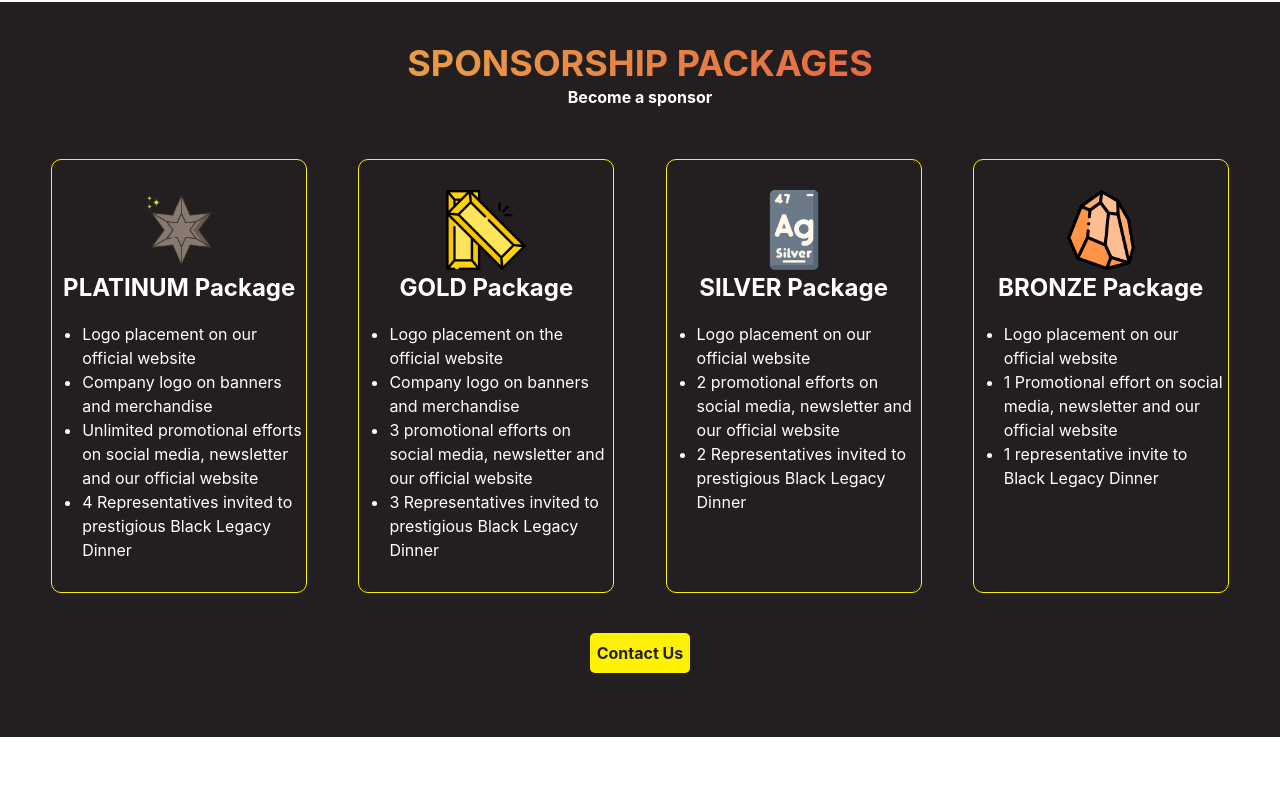
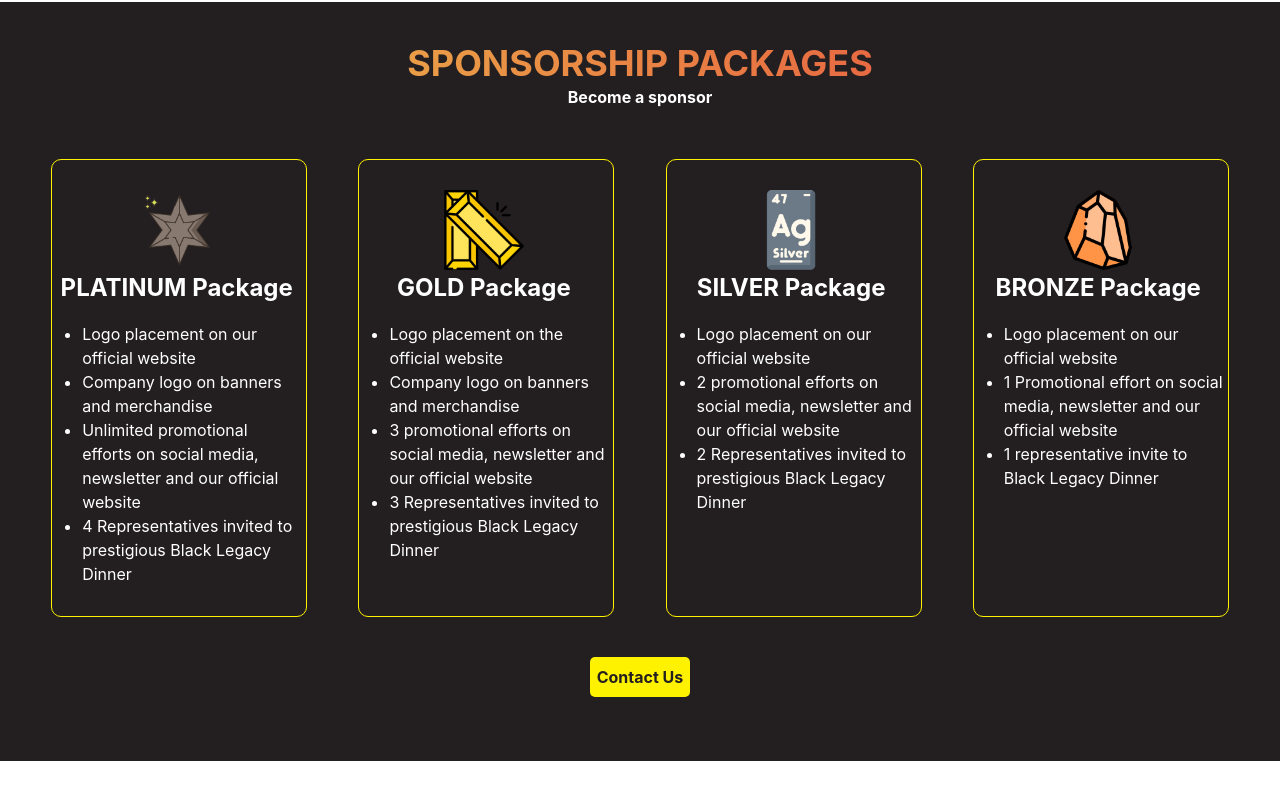
Before and after one commit to kameelkas/nsbe_ucalgary, a React (Create React App) app in the folder nsbe-new-world/: page /get-involved in a window 1280 px wide. Shown: the part 916-1716 px from the top of the page. Built offline with nearby package versions, Linux system fonts and the light colour scheme.

Commit message:
Update 15: Added padding for flip card

```diff
--- a/nsbe-new-world/src/getinvolved.css
+++ b/nsbe-new-world/src/getinvolved.css
@@ -243,6 +243,7 @@ nav span:hover {
     padding-bottom: 30px;
     transition: 0.3s ease-in;
     margin-top: 20px;
+    padding-right: 5px;
 }
 
 .flip-card-front:hover {
```
